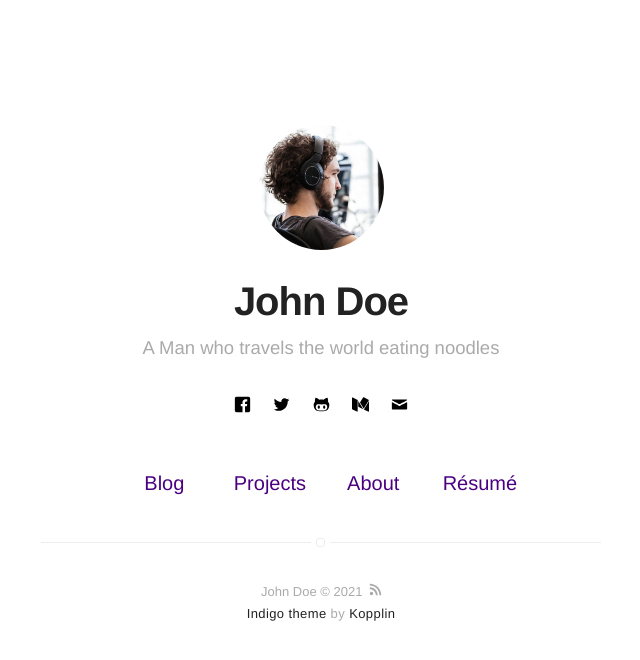
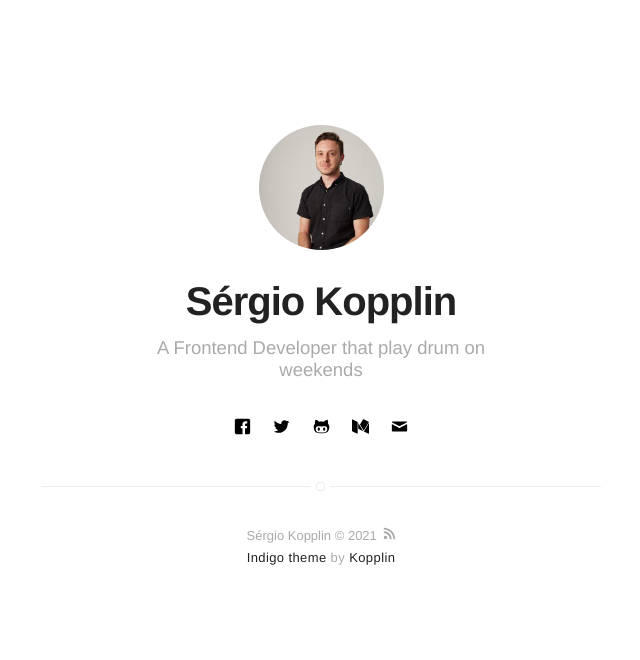
Before and after one commit to sergiokopplin/Koppl.in, a Jekyll site: the page built from index.html, in a window 1280 px wide. Shown: the top 660 px of the page, without its empty margins (319-959 px from the left). Built offline with Jekyll 4.4.1, drawn with Linux system fonts in a browser that asks for light colours.

Commit message:
chore: add files

```diff
--- a/_config.yml
+++ b/_config.yml
@@ -1,9 +1,9 @@
 # main text of home
-name: John Doe
-bio: A Man who travels the world eating noodles
+name: Sérgio Kopplin
+bio: A Frontend Developer that play drum on weekends
 
 # twitter summary info
-description: A blog about technology and stuff related
+description: The website for Sérgio Kopplin
 
 # if it's an external image, update below for true
 # better with square images
@@ -12,7 +12,7 @@ picture: assets/images/profile.jpg
 
 # If you want to include your resume, set to true
 # and specify source (external or local).
-resume: true
+resume: false
 resume-external: true
 resume-url: https://google.com/?q=my+resume
 
@@ -80,11 +80,11 @@ pagination:
   permalink: "/:num/" # pagination link that will be appended
 
 # if you don't need projects, comment the *projects* configs below
-projects: true
+projects: false
 
 # if you don't need "about" or "blog", comment them out below
-about: true
-blog: true
+about: false
+blog: false
 
 # do you want to show the "read time" of the posts?
 read-time: true
--- a/_includes/footer.html
+++ b/_includes/footer.html
@@ -1,5 +1,5 @@
 <footer class="footer-main">
-    {{ site.name }} © {{ site.time | date: '%Y' }}
+    {{ site.name }} © 2021
 
     <a class="link" href="{{ site.url }}/feed.xml" target="_blank">
         <svg class="icon icon-rss">
```
Also changed, not shown: assets/images/profile.jpg.
